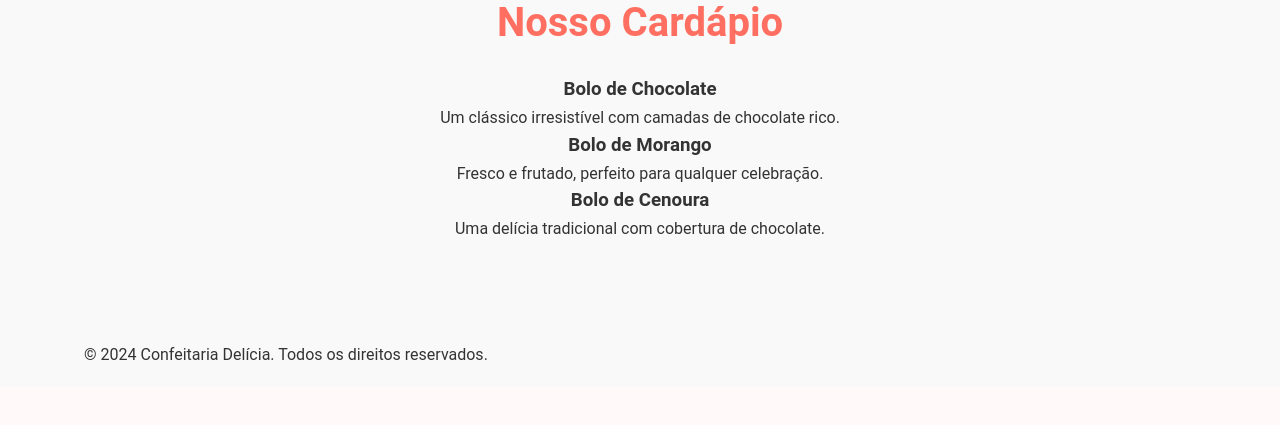
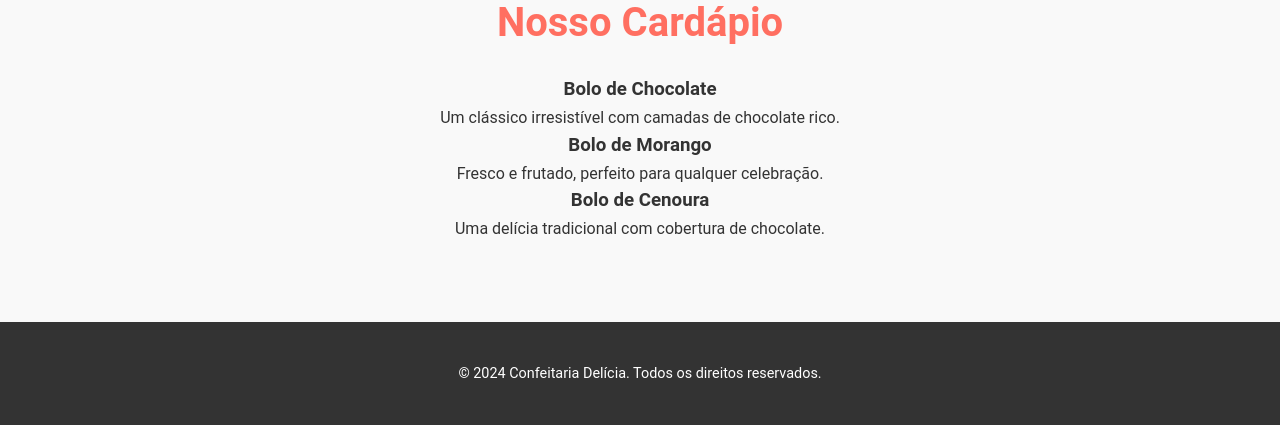
Before and after one commit to DanteKeyy/confeitaria, a Flask app: page / in a window 1280 px wide. Shown: the part 946-1371 px from the top of the page. Before the commit the page ends 1306 px from the top, so only its background shows below. Run offline with Flask 3, Linux system fonts and the light colour scheme.

Commit message:
Update index.css

```diff
--- a/static/css/index.css
+++ b/static/css/index.css
@@ -3,6 +3,13 @@
     margin: 0;
     padding: 0;
     box-sizing: border-box;
+}
+footer {
+    background-color: #333;
+    color: #fff;
+    text-align: center;
+    padding: 20px 0;
+    font-size: 0.9em;
 }
 
 body {
```
